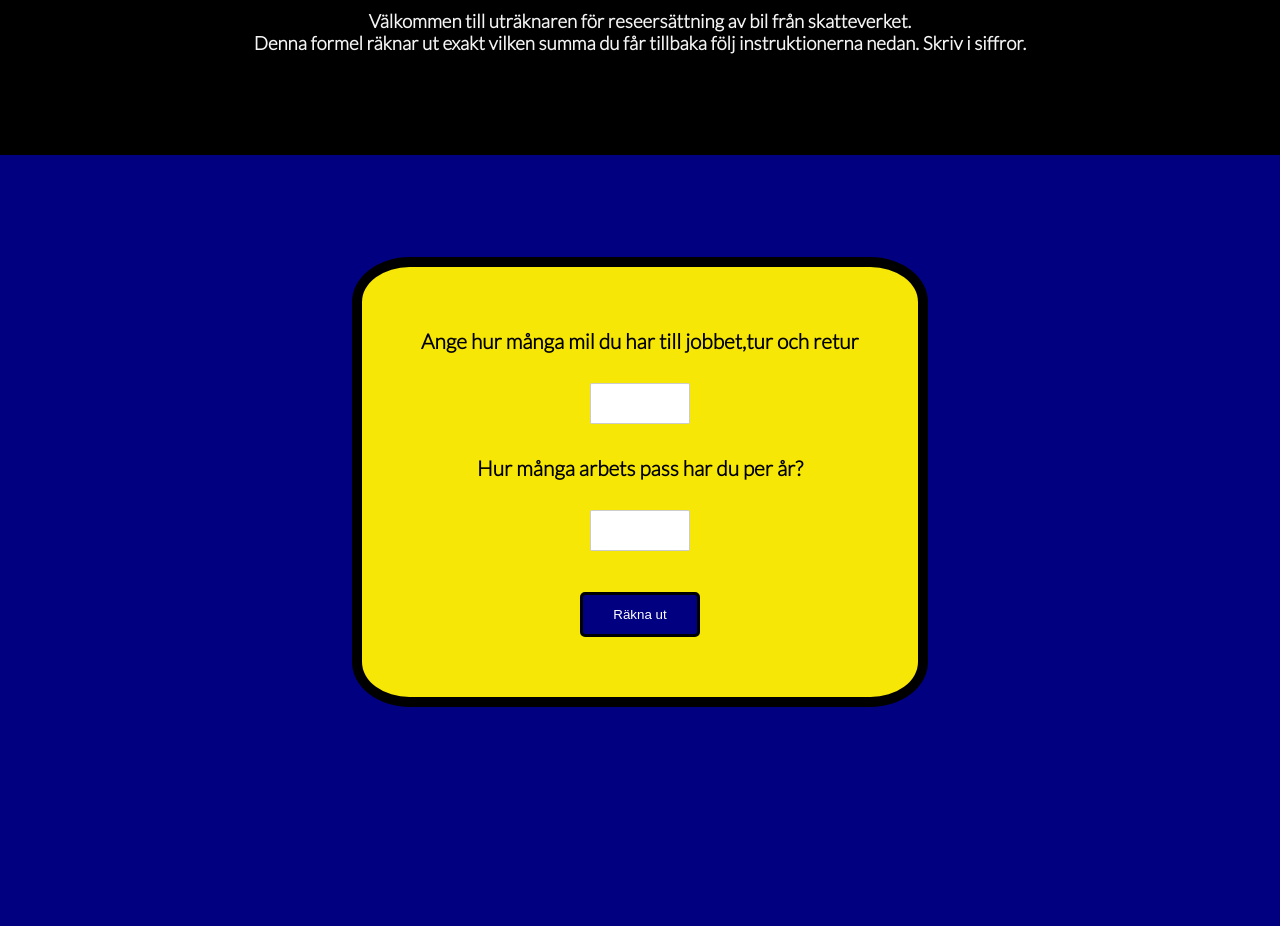
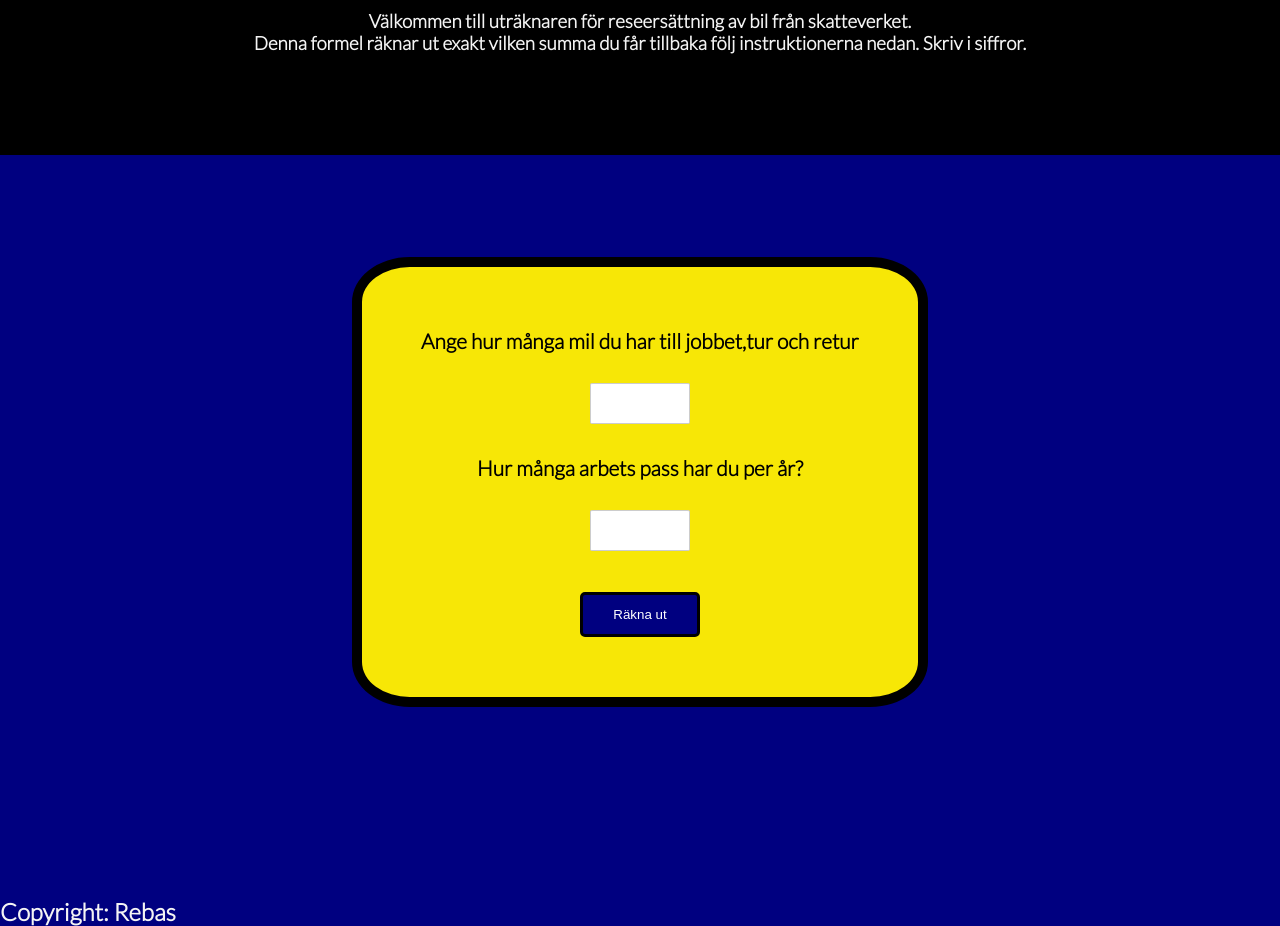
Before and after one commit to rebahama/Reseer-sttnings-r-knare, a plain HTML site: page index.html in a window 1280 px wide. Before the commit the page ends 897 px from the top, so only its background shows below. Drawn offline with Linux system fonts and the light colour scheme.

Commit message:
add footer

```diff
--- a/asset/css/style.css
+++ b/asset/css/style.css
@@ -68,6 +68,9 @@ body{
     text-align: center;
     padding: 10px;
 }
+footer{
+    color: #f4f4f4;
+}
 
 /* screen below 980px*/
 @media screen and (max-width: 980px) {
--- a/index.html
+++ b/index.html
@@ -26,6 +26,9 @@
 
 </div>
 
+<footer>
+   <h2>Copyright: Rebas</h2>
+</footer>
 
 
 
```
